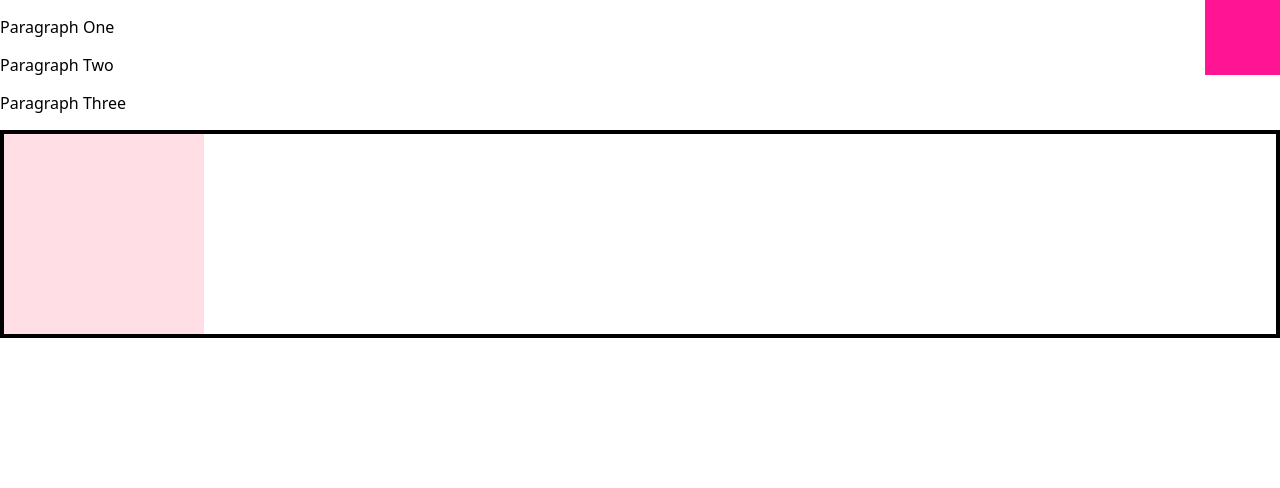
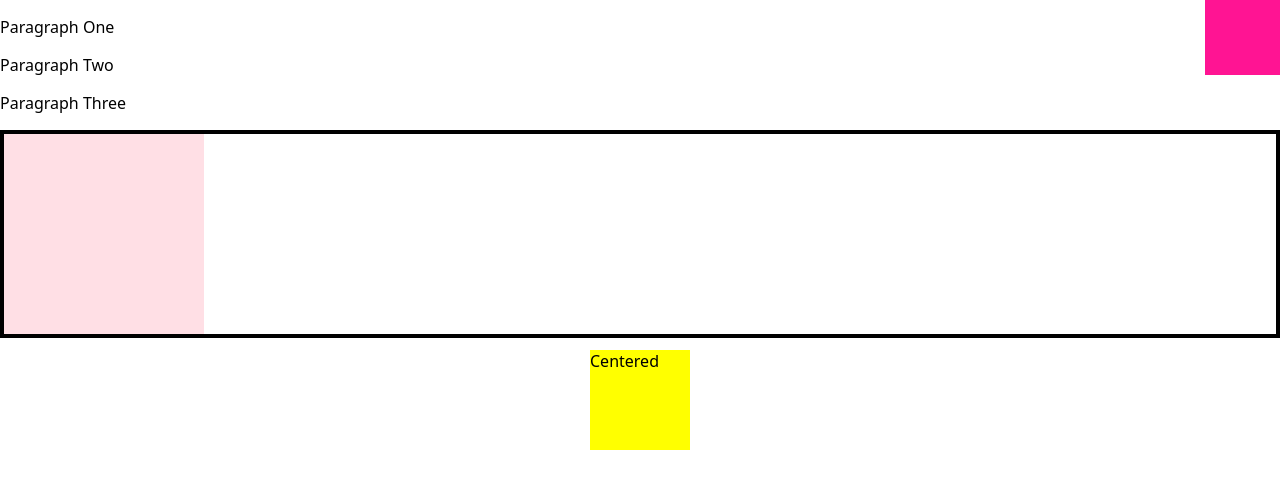
Before and after one commit to vineethsagar/rendering-logic-2-css-in-js, a plain HTML site: page index.html in a window 1280 px wide. Drawn offline with Linux system fonts and the light colour scheme.

Commit message:
centering a div

```diff
--- a/index.html
+++ b/index.html
@@ -20,6 +20,17 @@
         width: 75px;
         height: 75px;
         background: deeppink;
+      }
+      .centered {
+        position: absolute;
+        top: 0;
+        left: 0;
+        right: 0;
+        bottom: 0;
+        margin: auto;
+        width: 100px;
+        height: 100px;
+        background: yellow;
       }
     </style>
 
@@ -53,5 +64,6 @@
     <div class="parent">
       <div class="child"></div>
     </div>
+    <div class="centered">Centered</div>
   </body>
 </html>
```
